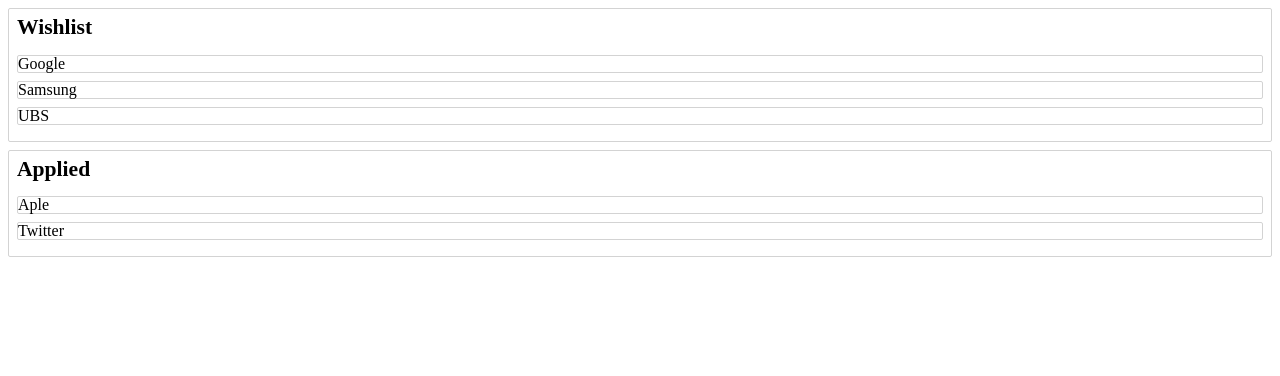
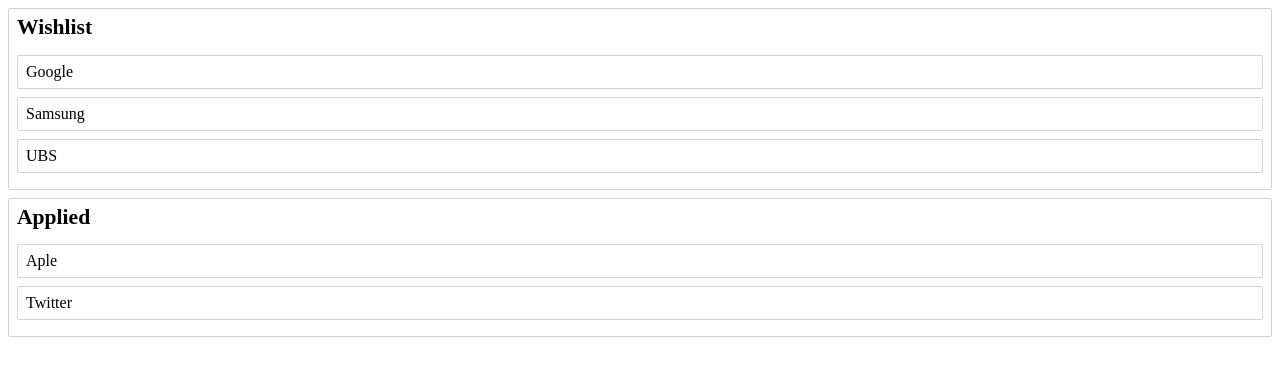
Before and after one commit to xargr/job-tracking, a Next.js app: page / in a window 1280 px wide. Shown: the top 376 px of the page. Built offline with nearby package versions, Linux system fonts and the light colour scheme.

Commit message:
dnd ready re-order and column changes

```diff
--- a/components/Jobs/Column.js
+++ b/components/Jobs/Column.js
@@ -1,4 +1,4 @@
-import React, { Component } from 'react';
+import React from 'react';
 import styled from 'styled-components';
 import { Droppable } from 'react-beautiful-dnd';
 import Job from './Job';
@@ -15,19 +15,21 @@
 `;
 const JobList = styled.div`
   padding: 8px;
+  background-color: ${props => (props.isDraggingOver ? 'skyblue' : 'white')};
 `;
 
-class Column extends Component {
+class Column extends React.PureComponent {
   render() {
     return (
       <Container>
         <Title>{this.props.column.title}</Title>
-        <Droppable droppableId={this.props.column.id}>
-          {provided => (
+        <Droppable droppableId={this.props.column.id} key={this.props.column.id} index={this.props.index}>
+          {(provided, snapshot) => (
             <JobList
               {...provided.draggableProps}
               {...provided.dragHandleProps}
               ref={provided.innerRef}
+              isDraggingOver={snapshot.isDraggingOver}
             >
               {this.props.jobs.map((job, index) => (
                 <Job key={index} job={job} index={index} />
@@ -42,17 +44,3 @@
 }
 
 export default Column;
-
-// <JobList>
-//   {this.props.tasks.map((job, index) => (
-//     <Job
-//       job={job}
-//       key={job.id}
-//       index={index}
-//       innerRef={provided.innerRef}
-//       {...provided.draggableProps}
-//       {...provided.dragHandleProps}
-//     />
-//   ))}
-//   {provided.placeholder}
-// </JobList>;
--- a/components/Jobs/Job.js
+++ b/components/Jobs/Job.js
@@ -1,4 +1,4 @@
-import React, { Component } from 'react';
+import React from 'react';
 import styled from 'styled-components';
 import { Draggable } from 'react-beautiful-dnd';
 
@@ -6,18 +6,24 @@
   border: 1px solid lightgrey;
   border-radius: 2px;
   margin-bottom: 8px;
-  background-color: white;
+  padding: 8px;
+  background-color: ${props => (props.isDragging ? 'lightgreen' : 'white')};
 `;
 
-class Job extends Component {
+class Job extends React.PureComponent {
   render() {
     return (
-      <Draggable draggableId={this.props.job.id} index={this.props.index}>
-        {provided => (
+      <Draggable
+        draggableId={this.props.job.id}
+        key={this.props.job.id}
+        index={this.props.index}
+      >
+        {(provided, snapshot) => (
           <Container
             ref={provided.innerRef}
             {...provided.draggableProps}
             {...provided.dragHandleProps}
+            isDragging={snapshot.isDragging}
           >
             {this.props.job.company}
           </Container>
--- a/components/Jobs/JobsContainer.js
+++ b/components/Jobs/JobsContainer.js
@@ -3,21 +3,90 @@
 import data from '../../lib/data';
 import Column from './Column';
 
-class JobsContainer extends React.Component {
+class JobsContainer extends React.PureComponent {
   state = data;
 
   onDragEnd = result => {
-    console.log(result);
+    const { destination, source, draggableId } = result;
+
+    if (!destination) {
+      return;
+    }
+
+    if (
+      destination.droppableId === source.droppableId &&
+      destination.index === source.index
+    ) {
+      return;
+    }
+
+    const start = this.state.columns[source.droppableId];
+    const finish = this.state.columns[destination.droppableId];
+
+    if (start === finish) {
+      const newJobIds = Array.from(start.jobs);
+      newJobIds.splice(source.index, 1);
+      newJobIds.splice(destination.index, 0, draggableId);
+
+      const newColumn = {
+        ...start,
+        jobs: newJobIds
+      };
+
+      const newState = {
+        ...this.state,
+        columns: {
+          ...this.state.columns,
+          [newColumn.id]: newColumn
+        }
+      };
+
+      this.setState(newState);
+      return;
+    }
+
+    const startJobIds = Array.from(start.jobs);
+    startJobIds.splice(source.index, 1);
+
+    const newStart = {
+      ...start,
+      jobs: startJobIds
+    };
+
+    const finishJobIds = Array.from(finish.jobs);
+    finishJobIds.splice(destination.index, 0, draggableId);
+
+    const newFinish = {
+      ...finish,
+      jobs: finishJobIds
+    };
+
+    const newState = {
+      ...this.state,
+      columns: {
+        ...this.state.columns,
+        [newStart.id]: newStart,
+        [newFinish.id]: newFinish
+      }
+    };
+
+    this.setState(newState);
   };
 
   render() {
+    if (!this.state.columns) {
+      return <div>Loading...</div>;
+    }
+
     return (
       <DragDropContext onDragEnd={this.onDragEnd}>
         {this.state.columnOrder.map((columnId, index) => {
           const column = this.state.columns[columnId];
           const jobs = column.jobs.map(jobId => this.state.jobs[jobId]);
 
-          return <Column key={column.id} column={column} jobs={jobs} />;
+          return (
+            <Column key={column.id} column={column} jobs={jobs} index={index} />
+          );
         })}
       </DragDropContext>
     );
```
